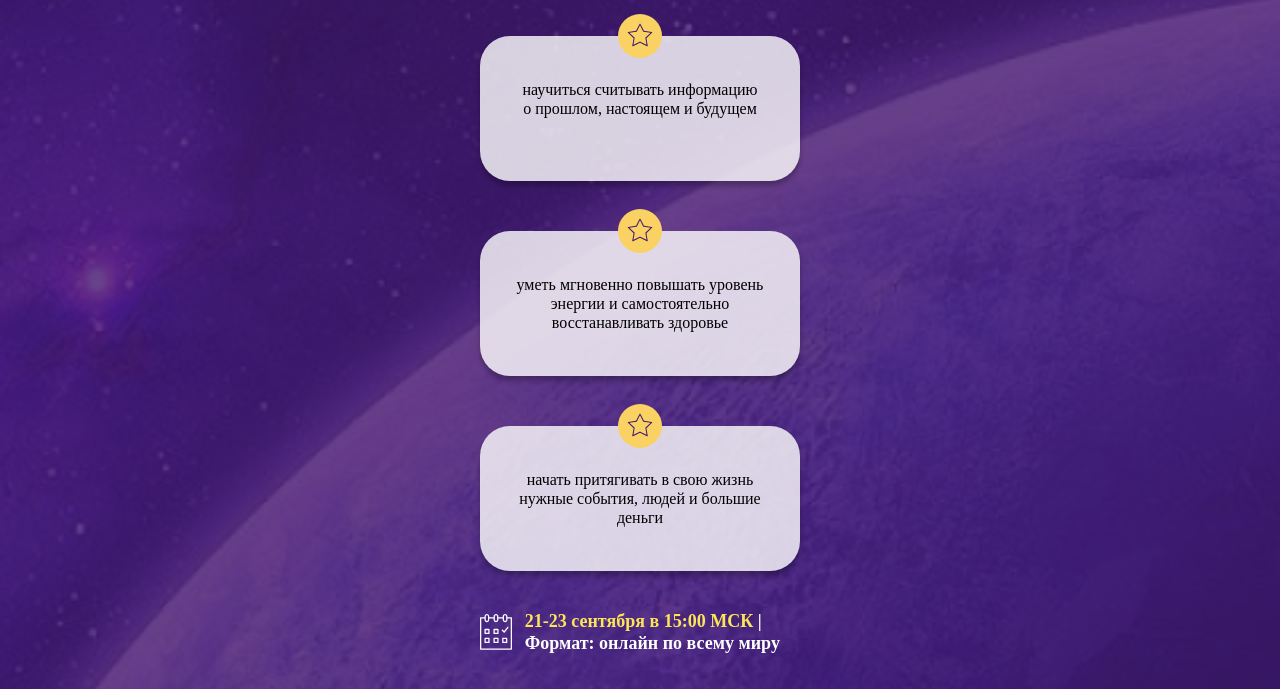
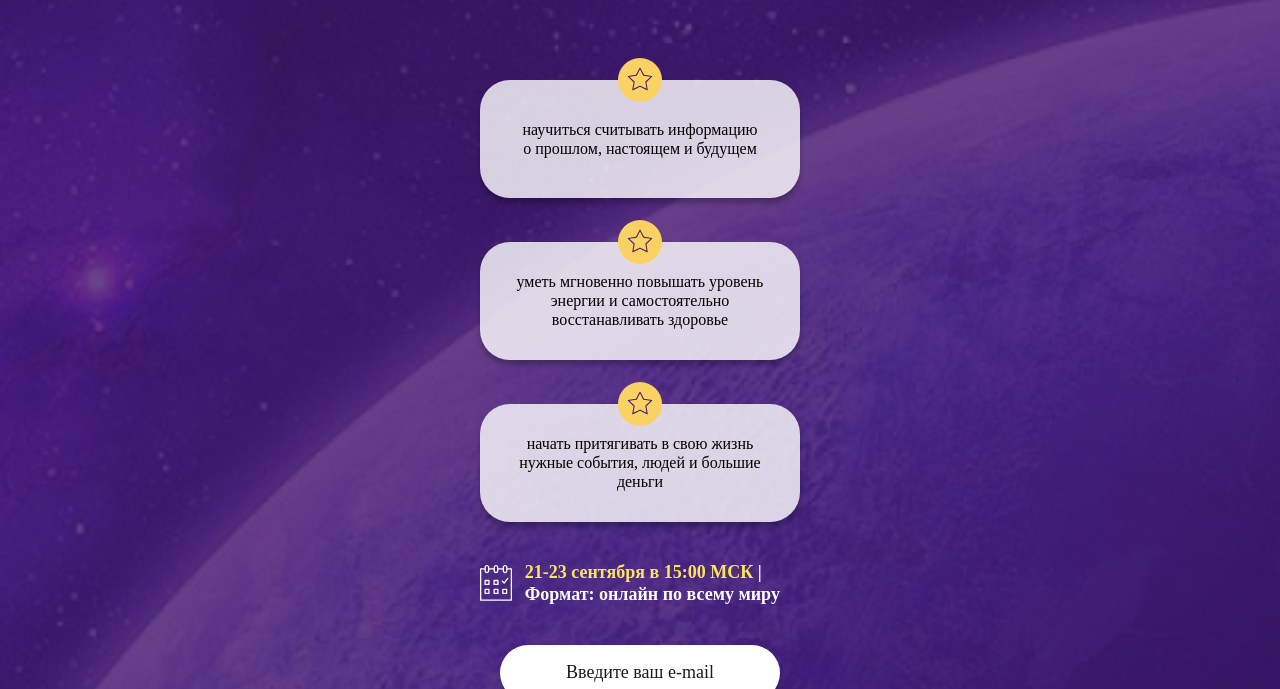
Before and after one commit to nikita1984/esoteric_One, a website: page index.html in a window 1280 px wide. Shown: the part 571-1260 px from the top of the page. Drawn offline with nearby package versions, Linux system fonts and the light colour scheme; a web font is replaced by a local one.

Commit message:
blank: bug fixed

```diff
--- a/index.html
+++ b/index.html
@@ -35,29 +35,35 @@
                     </h4>
 
                     <section class="header__blanksArea">
-                        <div class="blank header__blank">
+                        <div class="blank">
                             <div class="circle blank__circle">
                                 <img class="circle__star" src="./images/star.svg" alt="star.svg">
                             </div>
+                            <div class="blank__inner">
                                 <article class="blank__article">
                                     <h6 class="h6 blank__h6">научиться считывать информацию о&nbsp;прошлом, настоящем и&nbsp;будущем</h6>
                                 </article>
                             </div>
-                        <div class="blank header__blank">
+                        </div>
+                        <div class="blank">
                             <div class="circle blank__circle">
                                 <img class="circle__star" src="./images/star.svg" alt="star.svg">
                             </div>
+                            <div class="blank__inner">
                                 <article class="blank__article">
                                     <h6 class="h6 blank__h6">уметь мгновенно повышать уровень энергии и&nbsp;самостоятельно восстанавливать здоровье</h6>
                                 </article>
                             </div>
-                        <div class="blank header__blank">
+                        </div>
+                        <div class="blank">
                             <div class="circle blank__circle">
                                 <img class="circle__star" src="./images/star.svg" alt="star.svg">
                             </div>
+                            <div class="blank__inner">
                                 <article class="blank__article">
                                     <h6 class="h6 blank__h6">начать притягивать в&nbsp;свою жизнь нужные события, людей и&nbsp;большие деньги</h6>
                                 </article>
+                            </div>
                         </div>
                     </section>
                     <section class="header__timeAndPlace">
--- a/sass/_blank.sass
+++ b/sass/_blank.sass
@@ -1,15 +1,15 @@
 .blank
-    height: 145px
+    display: flex
+    flex-direction: column
+.blank__inner
+    height: 11.8rem
     width: 320px
     border-radius: 30px
-    // background: linear-gradient(0deg, #FFFFFF 80%, #FFFFFF 80%)
-    // background: #FFFFFF
-    // opacity: 80%
     background: rgba(255, 255, 255, 0.8)
     box-shadow: 0px 5px 5px rgba(0, 0, 0, 0.25)
     color: #000000
     display: flex
-    flex-direction: column
+    align-items: center
     padding: 0 7%
 .blank__h6
     font-size: 1.6rem
@@ -17,4 +17,4 @@
 .blank__circle
     align-self: center
     position: relative
-    bottom: 22px
+    top: 22px
--- a/sass/_header.sass
+++ b/sass/_header.sass
@@ -53,11 +53,6 @@
 .header__blanksArea
     margin: 3.9rem auto
 
-.header__blank
-    margin-bottom: 5rem
-    &:last-child
-        margin-bottom: unset
-
 .header__timeAndPlace
     display: flex
     align-items: center
```
Also changed, not shown: images/offer-icon.svg (added), styles/style.css. Lines whose indentation alone changed are shown as unchanged.
